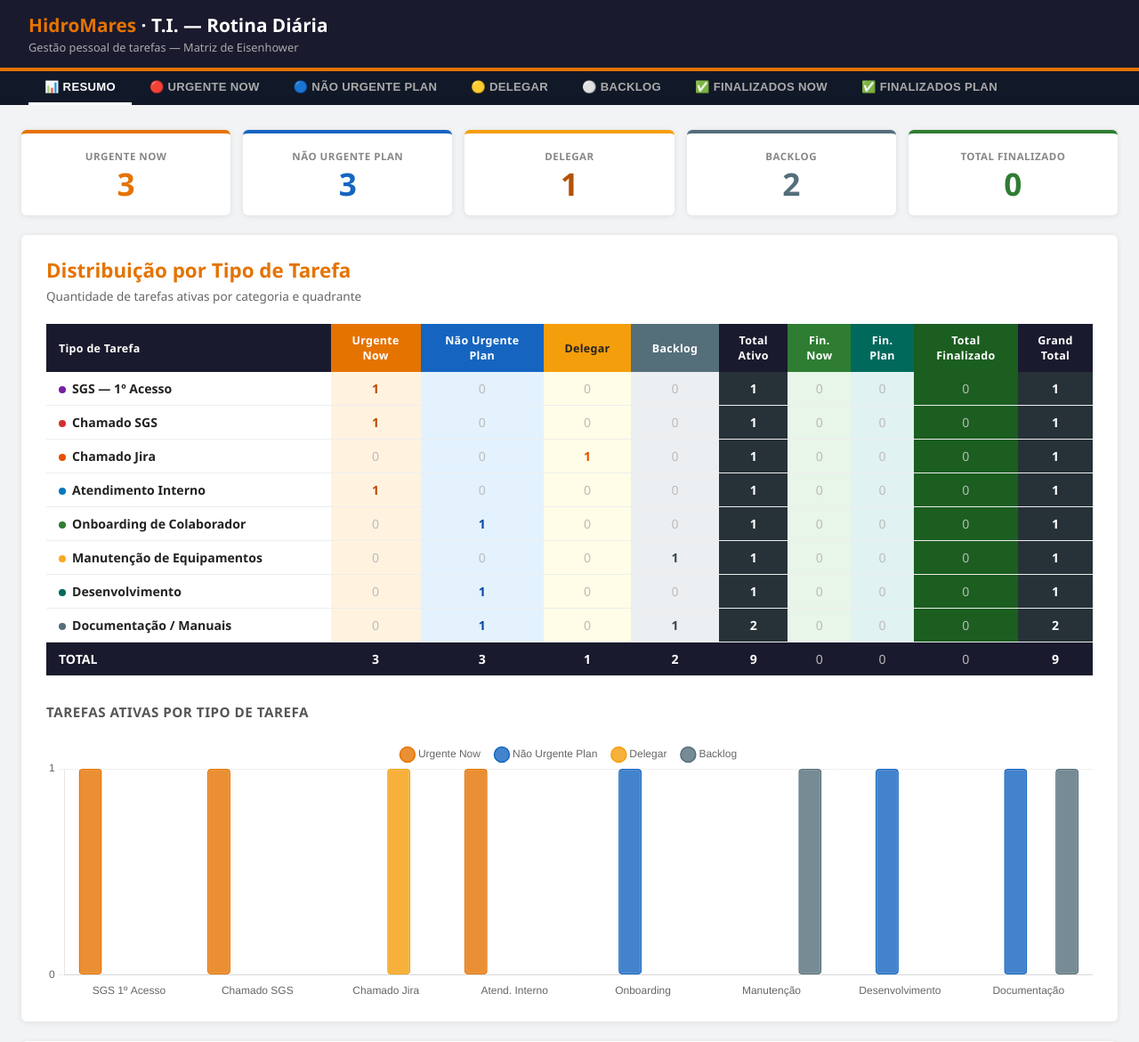
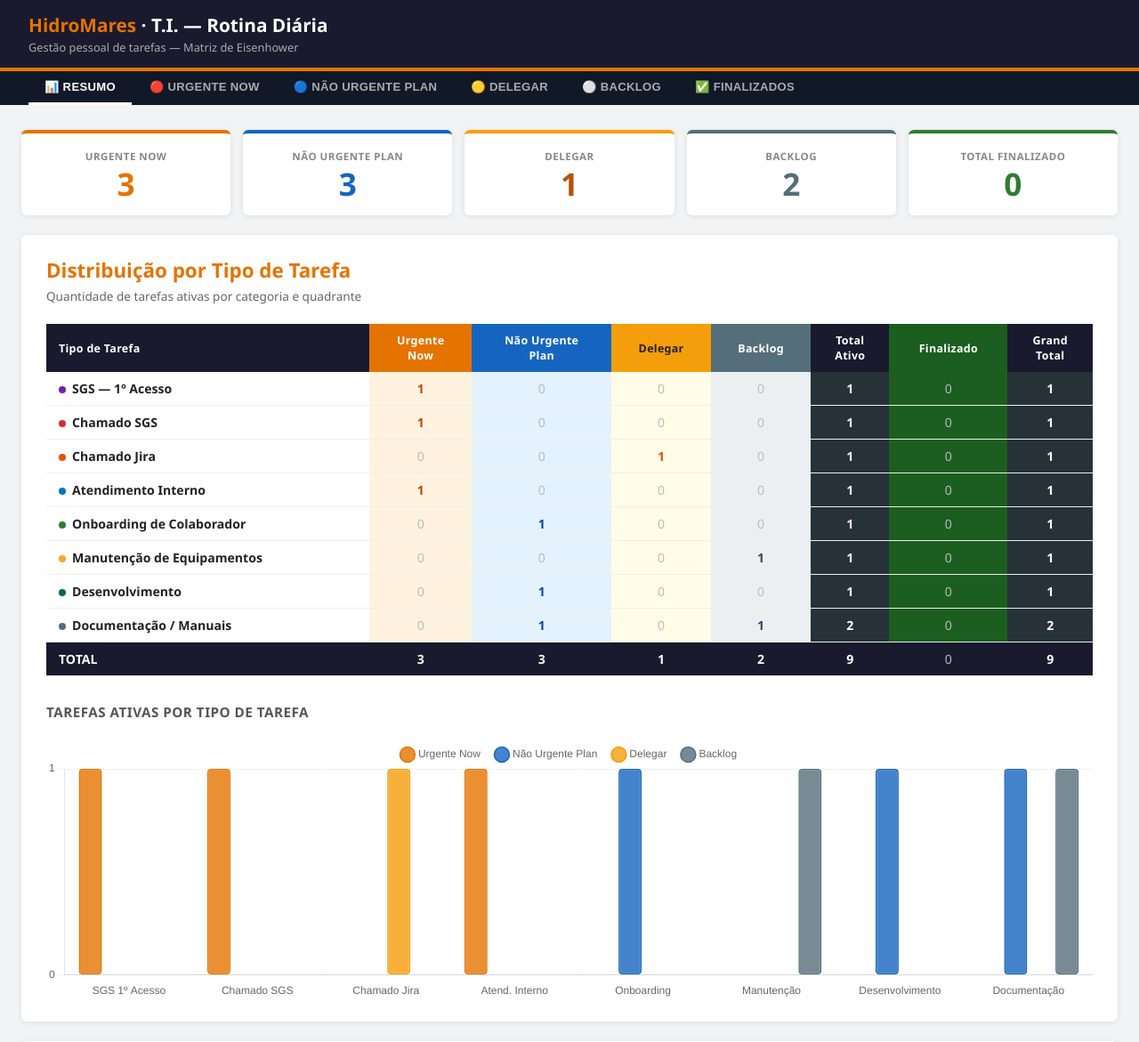
Before and after one commit to arsgoliveira/matriz-eisenhower, a Flask app: page / in a window 1280 px wide. Shown: the top 1171 px of the page at 89% size. Run offline with Flask 3, Linux system fonts and the light colour scheme.

Commit message:
refactor: unifica FIN_NOW+FIN_PLAN em quadrante FINALIZADO único; compatibilidade dados antigos

```diff
--- a/app.py
+++ b/app.py
@@ -20,18 +20,18 @@ TASK_CATEGORIES = [
 
 INITIAL_TASKS = [
     # ── URGENTE NOW ──────────────────────────────────────────────────────────
-    {"id": 1, "code": 1, "category": "SGS — 1º Acesso",          "desc": "Responder solicitação de 1º acesso — usuário novo portal SGS",        "chamado": "",                "deadline": "Hoje",  "status": "Em Andamento", "quadrant": "NOW"},
-    {"id": 2, "code": 2, "category": "Chamado SGS",              "desc": "Abrir chamado SGS — falha no sistema de monitoramento",                "chamado": "sgsservicedesk@sgs.com", "deadline": "",      "status": "Ativo",        "quadrant": "NOW"},
-    {"id": 3, "code": 3, "category": "Atendimento Interno",      "desc": "Suporte urgente a usuário interno — reset de senha",                   "chamado": "",                "deadline": "Hoje",  "status": "Em Andamento", "quadrant": "NOW"},
+    {"id": 1, "code": 1, "category": "SGS — 1º Acesso",           "desc": "Responder solicitação de 1º acesso — usuário novo portal SGS",       "chamado": "",                    "deadline": "Hoje",  "status": "Em Andamento", "quadrant": "NOW"},
+    {"id": 2, "code": 2, "category": "Chamado SGS",               "desc": "Abrir chamado SGS — falha no sistema de monitoramento",               "chamado": "sgsservicedesk@sgs.com","deadline": "",      "status": "Ativo",        "quadrant": "NOW"},
+    {"id": 3, "code": 3, "category": "Atendimento Interno",       "desc": "Suporte urgente a usuário interno — reset de senha",                  "chamado": "",                    "deadline": "Hoje",  "status": "Em Andamento", "quadrant": "NOW"},
     # ── NÃO URGENTE — PLAN ───────────────────────────────────────────────────
-    {"id": 4, "code": 1, "category": "Documentação / Manuais",   "desc": "Formatar manual de acesso ao sistema VIEWS",                           "chamado": "",                "deadline": "30/05", "status": "Ativo",        "quadrant": "PLAN"},
-    {"id": 5, "code": 2, "category": "Desenvolvimento",          "desc": "Melhorias no painel de controle interno",                              "chamado": "",                "deadline": "",      "status": "Ativo",        "quadrant": "PLAN"},
-    {"id": 6, "code": 3, "category": "Onboarding de Colaborador","desc": "Preparar ambiente, e-mails e acessos para novo colaborador",           "chamado": "",                "deadline": "10/06", "status": "Ativo",        "quadrant": "PLAN"},
+    {"id": 4, "code": 1, "category": "Documentação / Manuais",    "desc": "Formatar manual de acesso ao sistema VIEWS",                          "chamado": "",                    "deadline": "30/05", "status": "Ativo",        "quadrant": "PLAN"},
+    {"id": 5, "code": 2, "category": "Desenvolvimento",           "desc": "Melhorias no painel de controle interno",                             "chamado": "",                    "deadline": "",      "status": "Ativo",        "quadrant": "PLAN"},
+    {"id": 6, "code": 3, "category": "Onboarding de Colaborador", "desc": "Preparar ambiente, e-mails e acessos para novo colaborador",          "chamado": "",                    "deadline": "10/06", "status": "Ativo",        "quadrant": "PLAN"},
     # ── DELEGAR ──────────────────────────────────────────────────────────────
-    {"id": 7, "code": 1, "category": "Chamado Jira",             "desc": "Encaminhar chamado Jira para equipe de desenvolvimento",               "chamado": "",                "deadline": "",      "status": "Ativo",        "quadrant": "DELEGAR"},
+    {"id": 7, "code": 1, "category": "Chamado Jira",              "desc": "Encaminhar chamado Jira para equipe de desenvolvimento",              "chamado": "",                    "deadline": "",      "status": "Ativo",        "quadrant": "DELEGAR"},
     # ── BACKLOG ───────────────────────────────────────────────────────────────
-    {"id": 8, "code": 1, "category": "Manutenção de Equipamentos","desc": "Levantamento do estado dos equipamentos internos — inventário",       "chamado": "",                "deadline": "",      "status": "Ativo",        "quadrant": "BACKLOG"},
-    {"id": 9, "code": 2, "category": "Documentação / Manuais",   "desc": "Atualizar manual de onboarding de colaboradores",                      "chamado": "",                "deadline": "",      "status": "Ativo",        "quadrant": "BACKLOG"},
+    {"id": 8, "code": 1, "category": "Manutenção de Equipamentos","desc": "Levantamento do estado dos equipamentos internos — inventário",       "chamado": "",                    "deadline": "",      "status": "Ativo",        "quadrant": "BACKLOG"},
+    {"id": 9, "code": 2, "category": "Documentação / Manuais",    "desc": "Atualizar manual de onboarding de colaboradores",                     "chamado": "",                    "deadline": "",      "status": "Ativo",        "quadrant": "BACKLOG"},
 ]
 
 
@@ -109,14 +109,17 @@ def delete_task(task_id):
 @app.route("/api/summary", methods=["GET"])
 def get_summary():
     data = load_data()
-    QUADS = ["NOW", "PLAN", "DELEGAR", "BACKLOG", "FIN_NOW", "FIN_PLAN"]
+    QUADS = ["NOW", "PLAN", "DELEGAR", "BACKLOG", "FINALIZADO"]
     rows = {}
     for cat in data["categories"]:
         rows[cat] = {q: 0 for q in QUADS}
 
     for t in data["tasks"]:
         cat = t.get("category", "Outros")
-        q = t["quadrant"]
+        q   = t["quadrant"]
+        # compatibilidade com dados antigos (FIN_NOW / FIN_PLAN → FINALIZADO)
+        if q in ("FIN_NOW", "FIN_PLAN"):
+            q = "FINALIZADO"
         if cat not in rows:
             rows[cat] = {q2: 0 for q2 in QUADS}
         if q in rows[cat]:
@@ -125,7 +128,7 @@ def get_summary():
     result, totals = [], {q: 0 for q in QUADS}
     for cat, c in rows.items():
         active = c["NOW"] + c["PLAN"] + c["DELEGAR"] + c["BACKLOG"]
-        fin    = c["FIN_NOW"] + c["FIN_PLAN"]
+        fin    = c["FINALIZADO"]
         if active + fin == 0:
             continue
         result.append({
@@ -136,10 +139,9 @@ def get_summary():
             totals[k] += c[k]
 
     total_ativo = sum(totals[k] for k in ["NOW", "PLAN", "DELEGAR", "BACKLOG"])
-    total_fin   = totals["FIN_NOW"] + totals["FIN_PLAN"]
     return jsonify({
         "rows": result,
-        "totals": {**totals, "total_ativo": total_ativo, "total_fin": total_fin, "grand_total": total_ativo + total_fin}
+        "totals": {**totals, "total_ativo": total_ativo, "total_fin": totals["FINALIZADO"], "grand_total": total_ativo + totals["FINALIZADO"]}
     })
 
 
--- a/public/css/style.css
+++ b/public/css/style.css
@@ -66,8 +66,7 @@ header h1 span { color: var(--now); }
 .tab-btn[data-tab="plan"].active     { color: #5ba4f5; border-bottom-color: #5ba4f5; }
 .tab-btn[data-tab="delegar"].active  { color: var(--delegar); border-bottom-color: var(--delegar); }
 .tab-btn[data-tab="backlog"].active  { color: #90A4AE; border-bottom-color: #90A4AE; }
-.tab-btn[data-tab="fin_now"].active  { color: #66BB6A; border-bottom-color: #66BB6A; }
-.tab-btn[data-tab="fin_plan"].active { color: #4DB6AC; border-bottom-color: #4DB6AC; }
+.tab-btn[data-tab="finalizado"].active { color: #66BB6A; border-bottom-color: #66BB6A; }
 
 /* ── Main content ──────────────────────────────────────── */
 main { max-width: 1400px; margin: 0 auto; padding: 28px 24px; }
@@ -290,8 +289,7 @@ main { max-width: 1400px; margin: 0 auto; padding: 28px 24px; }
 .task-table.q-plan    thead tr { background: var(--plan); }
 .task-table.q-delegar thead tr { background: var(--delegar); }
 .task-table.q-backlog thead tr { background: var(--backlog); }
-.task-table.q-fin-now thead tr { background: var(--fin-now); }
-.task-table.q-fin-plan thead tr { background: var(--fin-plan); }
+.task-table.q-fin thead tr { background: var(--fin-now); }
 
 .task-table tbody tr td {
     padding: 9px 14px;
--- a/static/css/style.css
+++ b/static/css/style.css
@@ -66,8 +66,7 @@ header h1 span { color: var(--now); }
 .tab-btn[data-tab="plan"].active     { color: #5ba4f5; border-bottom-color: #5ba4f5; }
 .tab-btn[data-tab="delegar"].active  { color: var(--delegar); border-bottom-color: var(--delegar); }
 .tab-btn[data-tab="backlog"].active  { color: #90A4AE; border-bottom-color: #90A4AE; }
-.tab-btn[data-tab="fin_now"].active  { color: #66BB6A; border-bottom-color: #66BB6A; }
-.tab-btn[data-tab="fin_plan"].active { color: #4DB6AC; border-bottom-color: #4DB6AC; }
+.tab-btn[data-tab="finalizado"].active { color: #66BB6A; border-bottom-color: #66BB6A; }
 
 /* ── Main content ──────────────────────────────────────── */
 main { max-width: 1400px; margin: 0 auto; padding: 28px 24px; }
@@ -290,8 +289,7 @@ main { max-width: 1400px; margin: 0 auto; padding: 28px 24px; }
 .task-table.q-plan    thead tr { background: var(--plan); }
 .task-table.q-delegar thead tr { background: var(--delegar); }
 .task-table.q-backlog thead tr { background: var(--backlog); }
-.task-table.q-fin-now thead tr { background: var(--fin-now); }
-.task-table.q-fin-plan thead tr { background: var(--fin-plan); }
+.task-table.q-fin thead tr { background: var(--fin-now); }
 
 .task-table tbody tr td {
     padding: 9px 14px;
--- a/static/js/app.js
+++ b/static/js/app.js
@@ -1,16 +1,15 @@
 // ── Config ───────────────────────────────────────────────────────────────────
 const Q = {
-    NOW:      { label: "Urgente — Now (Importante)",        cls: "q-now",      color: "#E57300" },
-    PLAN:     { label: "Não Urgente — Plan (Importante)",   cls: "q-plan",     color: "#1565C0" },
-    DELEGAR:  { label: "Delegar (Urgente + Não Importante)", cls: "q-delegar",  color: "#F59E0B" },
-    BACKLOG:  { label: "Backlog (Não Urgente + Não Imp.)",  cls: "q-backlog",  color: "#546E7A" },
-    FIN_NOW:  { label: "Finalizados — Now",                 cls: "q-fin-now",  color: "#2E7D32" },
-    FIN_PLAN: { label: "Finalizados — Plan",                cls: "q-fin-plan", color: "#00695C" },
+    NOW:       { label: "Urgente — Now (Importante)",        cls: "q-now",      color: "#E57300" },
+    PLAN:      { label: "Não Urgente — Plan (Importante)",   cls: "q-plan",     color: "#1565C0" },
+    DELEGAR:   { label: "Delegar (Urgente + Não Importante)", cls: "q-delegar",  color: "#F59E0B" },
+    BACKLOG:   { label: "Backlog (Não Urgente + Não Imp.)",  cls: "q-backlog",  color: "#546E7A" },
+    FINALIZADO:{ label: "Finalizados",                       cls: "q-fin",      color: "#2E7D32" },
 };
 
 const TAB_QUADRANT = {
     now: "NOW", plan: "PLAN", delegar: "DELEGAR",
-    backlog: "BACKLOG", fin_now: "FIN_NOW", fin_plan: "FIN_PLAN",
+    backlog: "BACKLOG", finalizado: "FINALIZADO",
 };
 
 // Color per task category
@@ -106,11 +105,11 @@ async function loadResumo() {
 }
 
 function updateKpis(totals) {
-    document.getElementById("kpi-now").textContent     = totals.NOW     ?? 0;
-    document.getElementById("kpi-plan").textContent    = totals.PLAN    ?? 0;
-    document.getElementById("kpi-delegar").textContent = totals.DELEGAR ?? 0;
-    document.getElementById("kpi-backlog").textContent = totals.BACKLOG ?? 0;
-    document.getElementById("kpi-fin").textContent     = totals.total_fin ?? 0;
+    document.getElementById("kpi-now").textContent     = totals.NOW        ?? 0;
+    document.getElementById("kpi-plan").textContent    = totals.PLAN       ?? 0;
+    document.getElementById("kpi-delegar").textContent = totals.DELEGAR    ?? 0;
+    document.getElementById("kpi-backlog").textContent = totals.BACKLOG    ?? 0;
+    document.getElementById("kpi-fin").textContent     = totals.FINALIZADO ?? 0;
 }
 
 function renderSummaryTable({ rows, totals }) {
@@ -128,15 +127,13 @@ function renderSummaryTable({ rows, totals }) {
         const tr = document.createElement("tr");
         const color = CAT_COLORS[r.cat] ?? "#555";
         tr.innerHTML = `<td><span class="cat-dot" style="background:${color}"></span>${escHtml(r.cat)}</td>`;
-        tr.appendChild(mkCell(r.NOW,        "col-now"));
-        tr.appendChild(mkCell(r.PLAN,       "col-plan"));
-        tr.appendChild(mkCell(r.DELEGAR,    "col-delegar"));
-        tr.appendChild(mkCell(r.BACKLOG,    "col-backlog"));
-        tr.appendChild(mkCell(r.total_ativo,"col-tativo"));
-        tr.appendChild(mkCell(r.FIN_NOW,    "col-finnow"));
-        tr.appendChild(mkCell(r.FIN_PLAN,   "col-finplan"));
-        tr.appendChild(mkCell(r.total_fin,  "col-tfin"));
-        tr.appendChild(mkCell(r.grand_total,"col-grand"));
+        tr.appendChild(mkCell(r.NOW,         "col-now"));
+        tr.appendChild(mkCell(r.PLAN,        "col-plan"));
+        tr.appendChild(mkCell(r.DELEGAR,     "col-delegar"));
+        tr.appendChild(mkCell(r.BACKLOG,     "col-backlog"));
+        tr.appendChild(mkCell(r.total_ativo, "col-tativo"));
+        tr.appendChild(mkCell(r.FINALIZADO,  "col-tfin"));
+        tr.appendChild(mkCell(r.grand_total, "col-grand"));
         tbody.appendChild(tr);
     });
 
@@ -144,15 +141,13 @@ function renderSummaryTable({ rows, totals }) {
     const tr = document.createElement("tr");
     tr.className = "totals";
     tr.innerHTML = `<td>TOTAL</td>`;
-    tr.appendChild(mkCell(totals.NOW,        "col-now"));
-    tr.appendChild(mkCell(totals.PLAN,       "col-plan"));
-    tr.appendChild(mkCell(totals.DELEGAR,    "col-delegar"));
-    tr.appendChild(mkCell(totals.BACKLOG,    "col-backlog"));
-    tr.appendChild(mkCell(totals.total_ativo,"col-tativo"));
-    tr.appendChild(mkCell(totals.FIN_NOW,    "col-finnow"));
-    tr.appendChild(mkCell(totals.FIN_PLAN,   "col-finplan"));
-    tr.appendChild(mkCell(totals.total_fin,  "col-tfin"));
-    tr.appendChild(mkCell(totals.grand_total,"col-grand"));
+    tr.appendChild(mkCell(totals.NOW,         "col-now"));
+    tr.appendChild(mkCell(totals.PLAN,        "col-plan"));
+    tr.appendChild(mkCell(totals.DELEGAR,     "col-delegar"));
+    tr.appendChild(mkCell(totals.BACKLOG,     "col-backlog"));
+    tr.appendChild(mkCell(totals.total_ativo, "col-tativo"));
+    tr.appendChild(mkCell(totals.FINALIZADO,  "col-tfin"));
+    tr.appendChild(mkCell(totals.grand_total, "col-grand"));
     tbody.appendChild(tr);
 }
 
@@ -327,15 +322,11 @@ document.getElementById("modal-save-btn").addEventListener("click", async () =>
 
     if (!task.desc) { alert("A descrição é obrigatória."); return; }
 
-    // Ao finalizar, move automaticamente para o quadrante correto
+    // Ao finalizar, move para FINALIZADO; ao reativar, volta para NOW
     if (task.status === "Finalizado") {
-        const toFin = { NOW: "FIN_NOW", PLAN: "FIN_PLAN", DELEGAR: "FIN_NOW", BACKLOG: "FIN_PLAN" };
-        task.quadrant = toFin[task.quadrant] ?? task.quadrant;
-    }
-    // Ao reativar desde um quadrante finalizado, volta para o ativo correspondente
-    if (task.status !== "Finalizado") {
-        const toActive = { FIN_NOW: "NOW", FIN_PLAN: "PLAN" };
-        task.quadrant = toActive[task.quadrant] ?? task.quadrant;
+        task.quadrant = "FINALIZADO";
+    } else if (task.quadrant === "FINALIZADO") {
+        task.quadrant = "NOW";
     }
 
     try {
--- a/templates/index.html
+++ b/templates/index.html
@@ -23,8 +23,7 @@
   <button type="button" class="tab-btn" data-tab="plan">🔵 Não Urgente Plan</button>
   <button type="button" class="tab-btn" data-tab="delegar">🟡 Delegar</button>
   <button type="button" class="tab-btn" data-tab="backlog">⚪ Backlog</button>
-  <button type="button" class="tab-btn" data-tab="fin_now">✅ Finalizados Now</button>
-  <button type="button" class="tab-btn" data-tab="fin_plan">✅ Finalizados Plan</button>
+  <button type="button" class="tab-btn" data-tab="finalizado">✅ Finalizados</button>
 </nav>
 
 <main>
@@ -73,9 +72,7 @@
               <th class="th-delegar">Delegar</th>
               <th class="th-backlog">Backlog</th>
               <th>Total<br>Ativo</th>
-              <th class="th-finnow">Fin.<br>Now</th>
-              <th class="th-finplan">Fin.<br>Plan</th>
-              <th class="th-tfin">Total<br>Finalizado</th>
+              <th class="th-tfin">Finalizado</th>
               <th>Grand<br>Total</th>
             </tr>
           </thead>
@@ -113,8 +110,7 @@
   <div id="tab-plan"     class="tab-content" data-quadrant="PLAN"     data-qclass="q-plan"></div>
   <div id="tab-delegar"  class="tab-content" data-quadrant="DELEGAR"  data-qclass="q-delegar"></div>
   <div id="tab-backlog"  class="tab-content" data-quadrant="BACKLOG"  data-qclass="q-backlog"></div>
-  <div id="tab-fin_now"  class="tab-content" data-quadrant="FIN_NOW"  data-qclass="q-fin-now"></div>
-  <div id="tab-fin_plan" class="tab-content" data-quadrant="FIN_PLAN" data-qclass="q-fin-plan"></div>
+  <div id="tab-finalizado" class="tab-content" data-quadrant="FINALIZADO" data-qclass="q-fin"></div>
 
 </main>
 
@@ -140,8 +136,7 @@
           <option value="PLAN">🔵 Não Urgente Plan</option>
           <option value="DELEGAR">🟡 Delegar</option>
           <option value="BACKLOG">⚪ Backlog</option>
-          <option value="FIN_NOW">✅ Finalizado Now</option>
-          <option value="FIN_PLAN">✅ Finalizado Plan</option>
+          <option value="FINALIZADO">✅ Finalizado</option>
         </select>
       </div>
     </div>
```
Also changed, not shown: public/index.html (+4 -9 lines), public/js/data.js (+8 -6 lines), public/js/app.js, 1 other file.
